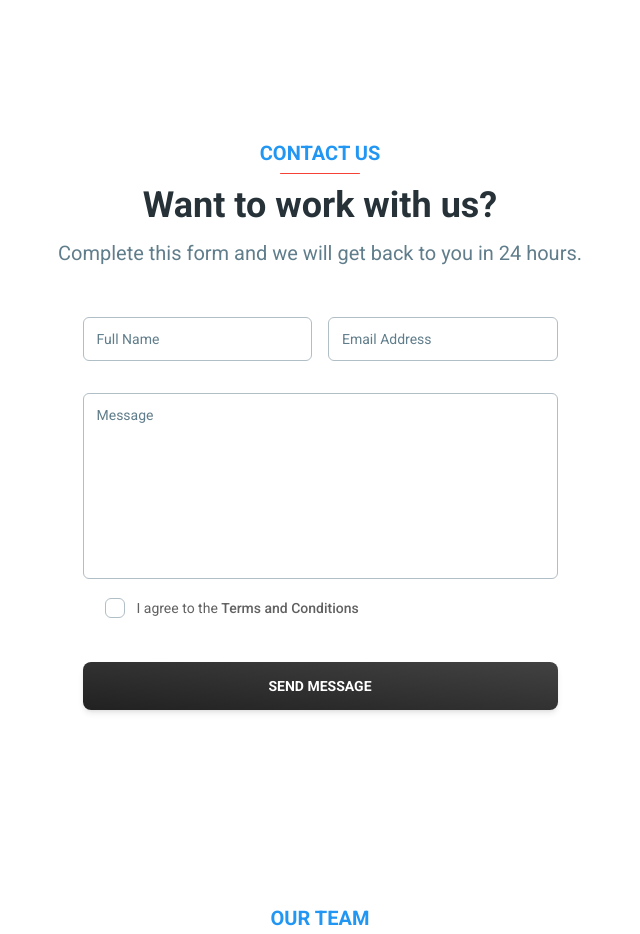
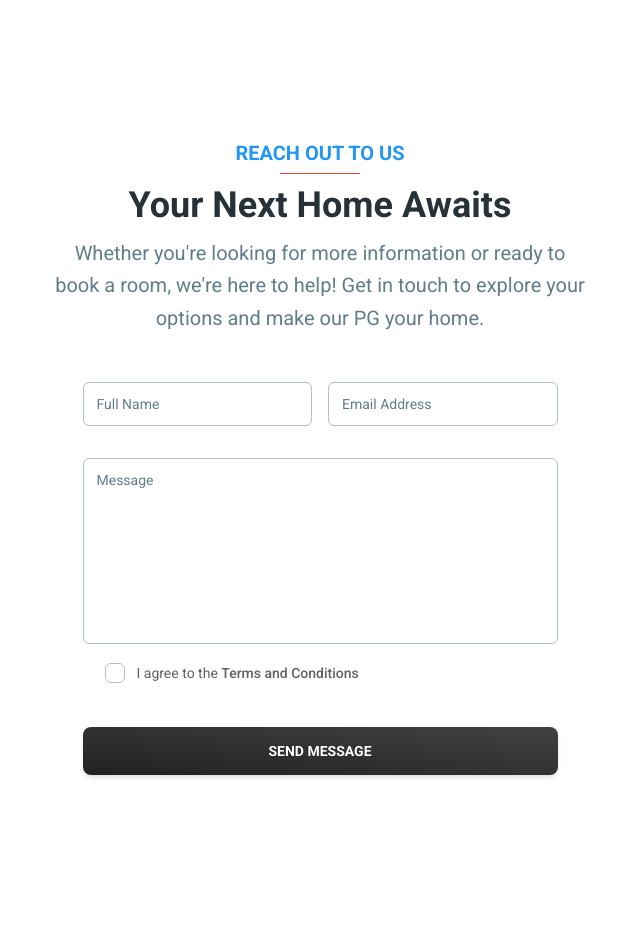
Before and after one commit to Ajinkya-Kardile/kalpataru-boys-pg, a React (Vite) app: page /home in a window 1280 px wide. Shown: the part 2640-3574 px from the top of the page, without its empty margins (320-960 px from the left). Built offline with nearby package versions, Linux system fonts and the light colour scheme.

Commit message:
contact us

```diff
--- a/src/pages/home.jsx
+++ b/src/pages/home.jsx
@@ -10,7 +10,6 @@ import {
   Textarea,
   Checkbox,
 } from "@material-tailwind/react";
-import { FingerPrintIcon, UsersIcon } from "@heroicons/react/24/solid";
 import { PageTitle, Footer, Slider } from "@/widgets/layout";
 import { FeatureCard, TeamCard, AmenitieCard } from "@/widgets/cards";
 import { featuresData, teamData, amenitiesData } from "@/data";
@@ -70,9 +69,8 @@ export function Home() {
             ))}
           </div>
 
-          <PageTitle section="Contact Us" heading="Want to work with us?">
-            Complete this form and we will get back to you in 24 hours.
-          </PageTitle>
+          <PageTitle section="Reach Out to Us" heading="Your Next Home Awaits">
+            Whether you're looking for more information or ready to book a room, we're here to help! Get in touch to explore your options and make our PG your home.          </PageTitle>
           <form className="mx-auto w-full mt-12 px-4 lg:px-0 lg:w-5/12">
             <div className="mb-8 flex flex-col gap-2 lg:flex-row lg:gap-4">
               <Input variant="outlined" size="lg" label="Full Name" className="w-full" />
```
